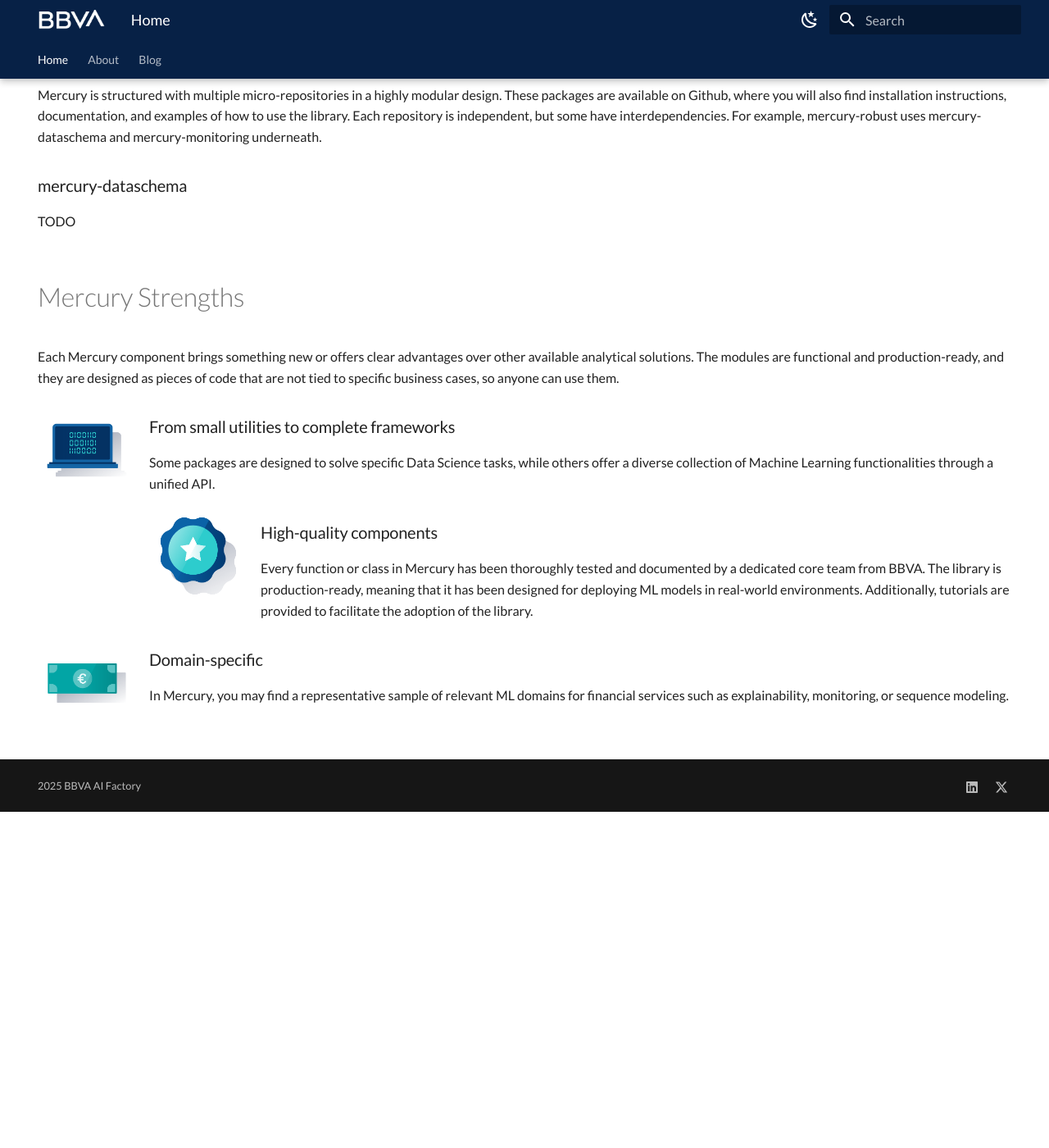
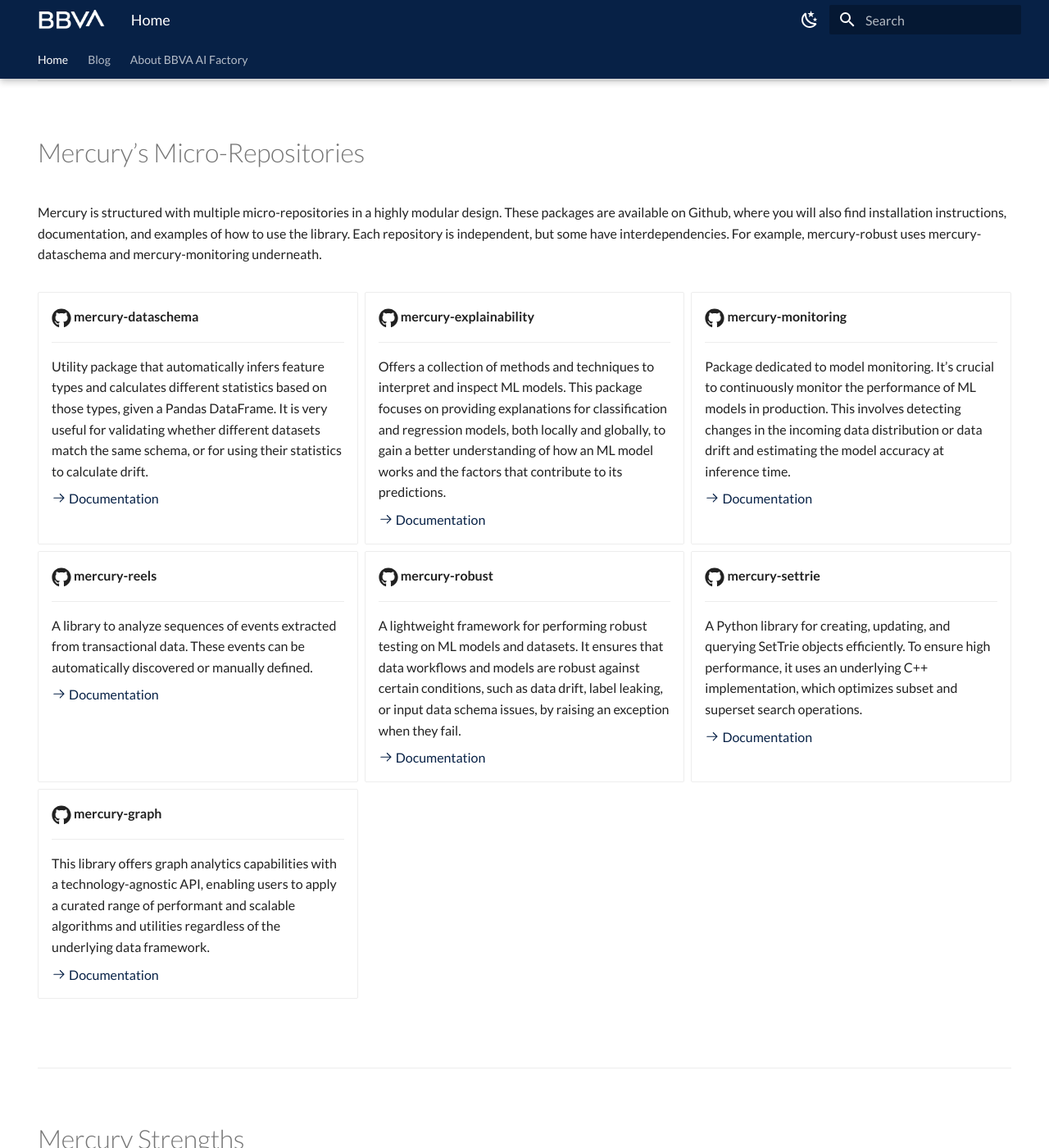
Before and after one commit to BBVA/mercury, an MkDocs documentation site: the page built from docs/index.md, in a window 1280 px wide and 1400 px high, scrolled down 703 px. Shown: the whole window at 82% size. Built offline with MkDocs 1.6.1 and Material for MkDocs 9.7.7, drawn with Linux system fonts in a browser that asks for light colours; before the commit the page ends 1693 px from its top, so only the background shows below that; some of the changed text lies outside the part shown.

```diff
--- a/docs/index.md
+++ b/docs/index.md
@@ -5,7 +5,9 @@ hide:
 
 # Mercury: the BBVA Python Library for Machine Learning and Data Science
 
-We contribute to the open-source community with Mercury, the BBVA Python library for Machine Learning and Data Science. Discover this comprehensive suite of tools designed to streamline the creation of AI models.
+We contribute to the open-source community with Mercury, the [BBVA](https://www.bbva.es/en/) Python library for Machine Learning and Data Science. Discover this comprehensive suite of tools designed to streamline the creation of AI models.
+
+<div style="height: 1px;"></div>
 
 ![Accelerate ML workflows](assets/index_1.png){ align=left width="120" }
 
@@ -13,11 +15,15 @@ We contribute to the open-source community with Mercury, the BBVA Python library
 
 Mercury offers a range of tools and utilities that simplify and accelerate the creation of Machine Learning models, allowing experts to focus on the key aspects of their work.
 
+<div style="height: 1px;"></div>
+
 ![Use it and contribute](assets/index_2.png){ align=left width="120" }
 
 ### Use it and contribute!
 
 This library was originally an Inner Source project at BBVA, but now some assets are open-source! We welcome everyone to use and contribute to the library: together, we can improve it and make it more useful.
+
+<div style="height: 1px;"></div>
 
 ![Powered by ML experts](assets/index_3.png){ align=left width="120" }
 
@@ -25,15 +31,85 @@ This library was originally an Inner Source project at BBVA, but now some assets
 
 We work to ensure that Mercury continues to grow and release new assets. The Mercury core team maintains the library updated and proactively develops new functionalities.
 
+<div style="height: 1px;"></div>
+
+<br>
+
+<hr>
+
 <br>
 
 # Mercury’s Micro-Repositories
 
 Mercury is structured with multiple micro-repositories in a highly modular design. These packages are available on Github, where you will also find installation instructions, documentation, and examples of how to use the library. Each repository is independent, but some have interdependencies. For example, mercury-robust uses mercury-dataschema and mercury-monitoring underneath.
 
-### mercury-dataschema
+<div style="height: 1px;"></div>
 
-TODO
+<div class="grid cards" markdown>
+
+-   :fontawesome-brands-github:{ .lg .middle } __mercury-dataschema__
+
+    ---
+
+    Utility package that automatically infers feature types and calculates different statistics based on those types, given a Pandas DataFrame. It is very useful for validating whether different datasets match the same schema, or for using their statistics to calculate drift.
+
+    [:octicons-arrow-right-24: Documentation](https://bbva.github.io/mercury-dataschema/site/)
+
+-   :fontawesome-brands-github:{ .lg .middle } __mercury-explainability__
+
+    ---
+
+    Offers a collection of methods and techniques to interpret and inspect ML models. This package focuses on providing explanations for classification and regression models, both locally and globally, to gain a better understanding of how an ML model works and the factors that contribute to its predictions.
+
+    [:octicons-arrow-right-24: Documentation](https://bbva.github.io/mercury-explainability/site/)
+
+-   :fontawesome-brands-github:{ .lg .middle } __mercury-monitoring__
+
+    ---
+
+    Package dedicated to model monitoring. It’s crucial to continuously monitor the performance of ML models in production. This involves detecting changes in the incoming data distribution or data drift and estimating the model accuracy at inference time.
+
+    [:octicons-arrow-right-24: Documentation](https://bbva.github.io/mercury-monitoring/site/)
+
+-   :fontawesome-brands-github:{ .lg .middle } __mercury-reels__
+
+    ---
+
+    A library to analyze sequences of events extracted from transactional data. These events can be automatically discovered or manually defined.
+
+    [:octicons-arrow-right-24: Documentation](https://bbva.github.io/mercury-reels/)
+
+-   :fontawesome-brands-github:{ .lg .middle } __mercury-robust__
+
+    ---
+
+    A lightweight framework for performing robust testing on ML models and datasets. It ensures that data workflows and models are robust against certain conditions, such as data drift, label leaking, or input data schema issues, by raising an exception when they fail.
+
+    [:octicons-arrow-right-24: Documentation](https://bbva.github.io/mercury-robust/site/)
+
+-   :fontawesome-brands-github:{ .lg .middle } __mercury-settrie__
+
+    ---
+
+    A Python library for creating, updating, and querying SetTrie objects efficiently. To ensure high performance, it uses an underlying C++ implementation, which optimizes subset and superset search operations.
+
+    [:octicons-arrow-right-24: Documentation](https://bbva.github.io/mercury-settrie/)
+
+-   :fontawesome-brands-github:{ .lg .middle } __mercury-graph__
+
+    ---
+
+    This library offers graph analytics capabilities with a technology-agnostic API, enabling users to apply a curated range of performant and scalable algorithms and utilities regardless of the underlying data framework.
+
+    [:octicons-arrow-right-24: Documentation](https://bbva.github.io/mercury-graph/site/)
+
+</div>
+
+<div style="height: 1px;"></div>
+
+<br>
+
+<hr>
 
 <br>
 
@@ -41,11 +117,15 @@ TODO
 
 Each Mercury component brings something new or offers clear advantages over other available analytical solutions. The modules are functional and production-ready, and they are designed as pieces of code that are not tied to specific business cases, so anyone can use them.
 
+<div style="height: 1px;"></div>
+
 ![From small utilities to complete frameworks](assets/index_4.png){ align=left width="120" }
 
 ### From small utilities to complete frameworks
 
 Some packages are designed to solve specific Data Science tasks, while others offer a diverse collection of Machine Learning functionalities through a unified API.
+
+<div style="height: 1px;"></div>
 
 ![High-quality components](assets/index_5.png){ align=left width="120" }
 
@@ -53,10 +133,35 @@ Some packages are designed to solve specific Data Science tasks, while others of
 
 Every function or class in Mercury has been thoroughly tested and documented by a dedicated core team from BBVA. The library is production-ready, meaning that it has been designed for deploying ML models in real-world environments. Additionally, tutorials are provided to facilitate the adoption of the library.
 
+<div style="height: 1px;"></div>
+
 ![Domain-specific](assets/index_6.png){ align=left width="120" }
 
 ### Domain-specific
 
 In Mercury, you may find a representative sample of relevant ML domains for financial services such as explainability, monitoring, or sequence modeling.
 
+<div style="height: 1px;"></div>
+
 <br>
+
+<hr>
+
+<br>
+
+# Our journey to Open-Source
+
+The Mercury Python library was born as an Inner-Source project within BBVA. At the time, our primary objective was to streamline the use of code components among the bank’s technology teams, dispersed across different departments and countries. This initiative not only improved code quality –as more people could review, comment and document it–, but also strengthened a culture of community and knowledge sharing.
+
+Now, going open-source, Mercury invites global software developers to use its components, share feedback, and contribute to its growth. We believe that making some of the work we do available to everyone makes us more transparent and demonstrates how we approach working with data. Mercury is our way of contributing back to the open-source community that has been pivotal in our success.
+
+<figure markdown="span">
+  ![Mercury logo](assets/mercury.png){ width="500" }
+</figure>
+
+!!! tip "Collaborate with Mercury"
+    If you want to discuss specific functionality within the scope of Mercury, please open an issue on GitHub. This approach enables focused, organized and visible discussions that may be useful for someone else. You can also contact us at [mercury.team@bbva.com](mailto:mercury.team@bbva.com).
+
+    [BBVA's GitHub](https://github.com/BBVA){ .md-button }
+
+<br>
--- a/mkdocs.yml
+++ b/mkdocs.yml
@@ -45,9 +45,9 @@ theme:
 
 nav:
   - Home: index.md
-  - About: about.md
   - Blog:
     - blog/index.md
+  - About BBVA AI Factory: about.md
 
 extra:
   social:
```
Also changed, not shown: docs/about.md (+32 -2 lines), docs/blog/.authors.yml (+30 -5 lines), docs/blog/posts/first-post.md (deleted, +0 -24 lines), docs/blog/posts/second-post.md (deleted, +0 -18 lines), docs/blog/posts/welcome.md (added, +25 -0 lines), docs/assets/about_1.png (added), docs/assets/about_2.png (added), docs/assets/about_3.png (added), docs/assets/index_1.png, docs/assets/index_2.png, docs/assets/mercury.png (added), docs/assets/no-photo.jpg (added).
